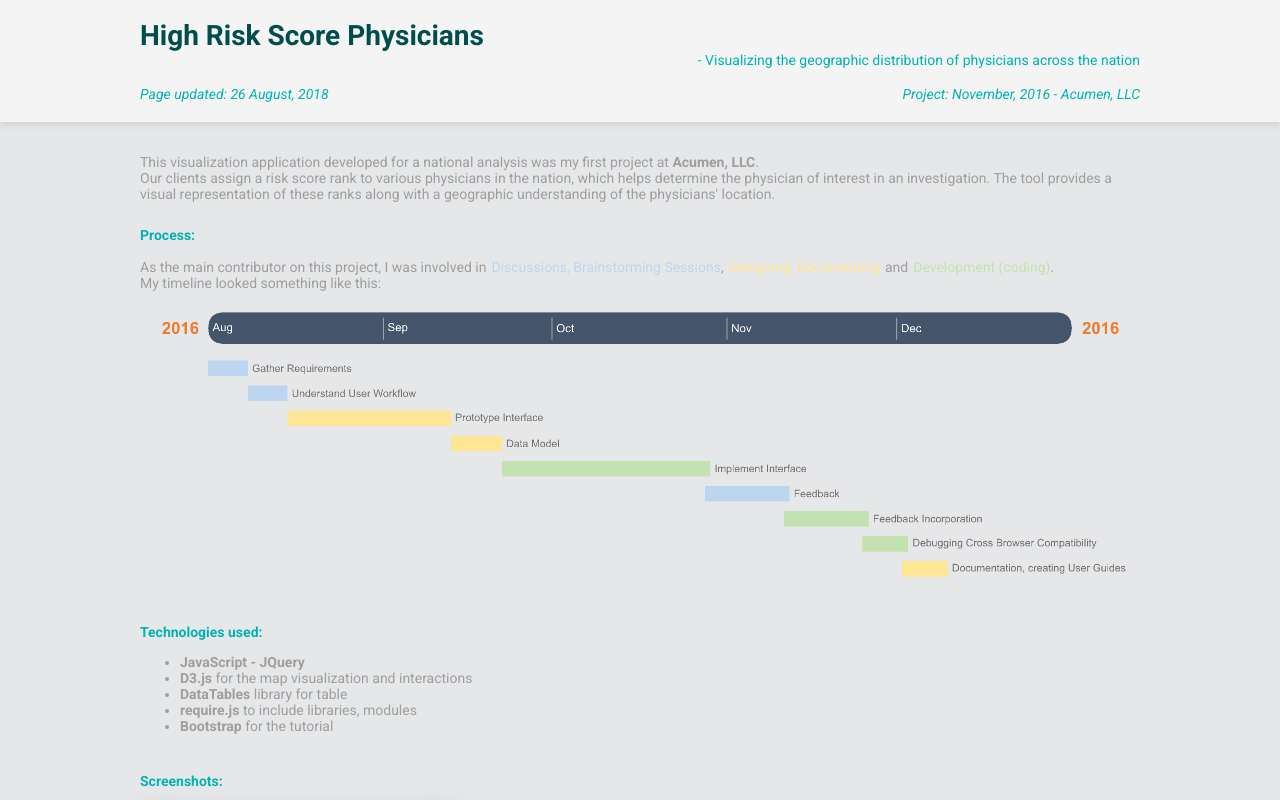
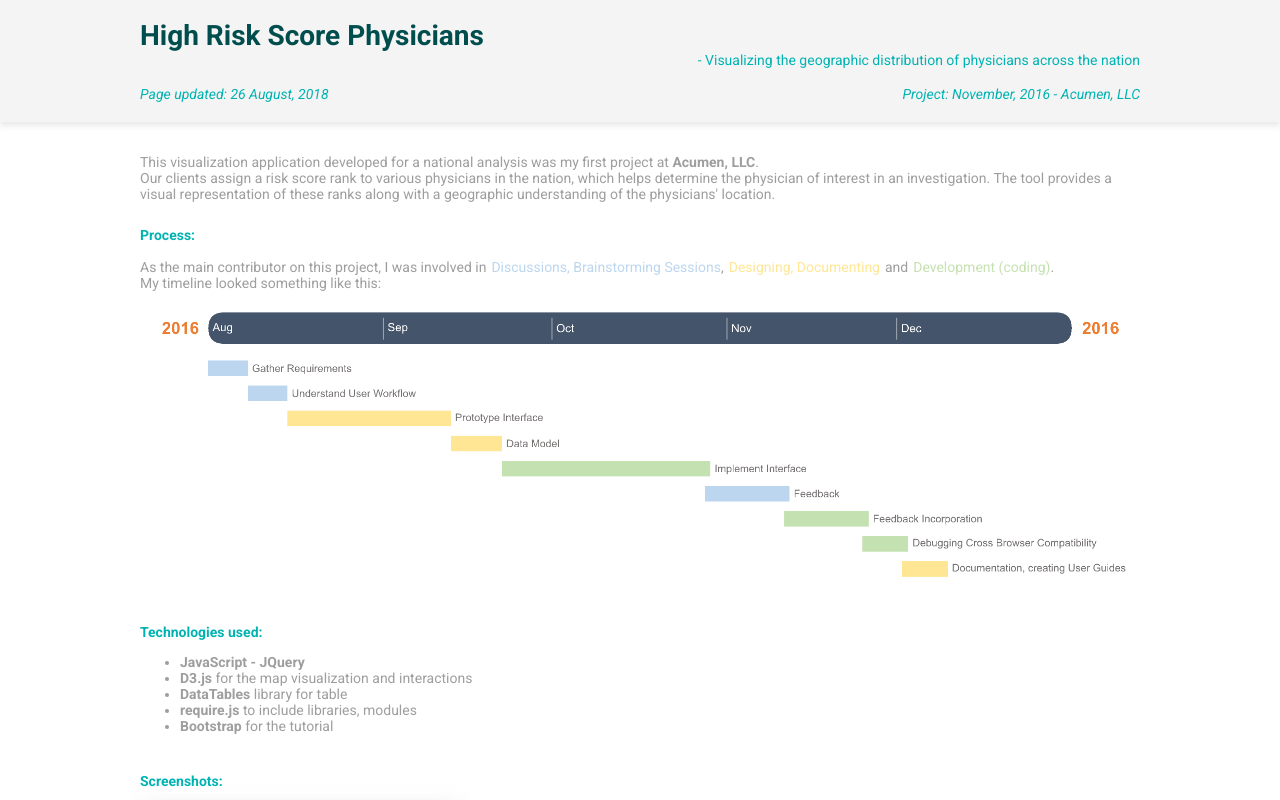
Before and after one commit to valangar/acumen-projects, a plain HTML site: page hrsp_project/index.html in a window 1280 px wide. Shown: the top 800 px of the page. Drawn offline with nearby package versions, Linux system fonts and the light colour scheme.

Commit message:
update background color

```diff
--- a/cba_project/main.css
+++ b/cba_project/main.css
@@ -20,7 +20,7 @@ body {
   flex-direction: column;
   justify-content: center;
   margin: 0px;
-  background-color: #e6e7e9;
+  /* background-color: #e6e7e9; */
 }
 hr {
 	border: 0;
--- a/doj_project/main.css
+++ b/doj_project/main.css
@@ -21,7 +21,7 @@ body {
   flex-direction: column;
   align-items: center;
   margin: 0px;
-  background-color: #e6e7e9;
+  /* background-color: #e6e7e9; */
 }
 hr {
 	border: 0;
--- a/hrsp_project/main.css
+++ b/hrsp_project/main.css
@@ -19,9 +19,8 @@ body {
   display:flex;
   flex-direction: column;
   justify-content: center;
-  background-color: #f8f8f8;
   margin: 0px;
-  background-color: #e6e7e9;
+  /* background-color: #e6e7e9; */
 }
 hr {
 	border: 0;
--- a/ownership_project/main.css
+++ b/ownership_project/main.css
@@ -20,7 +20,7 @@ body {
   flex-direction: column;
   justify-content: center;
   margin: 0px;
-  background-color: #e6e7e9;
+  /* background-color: #e6e7e9; */
 }
 hr {
 	border: 0;
```
